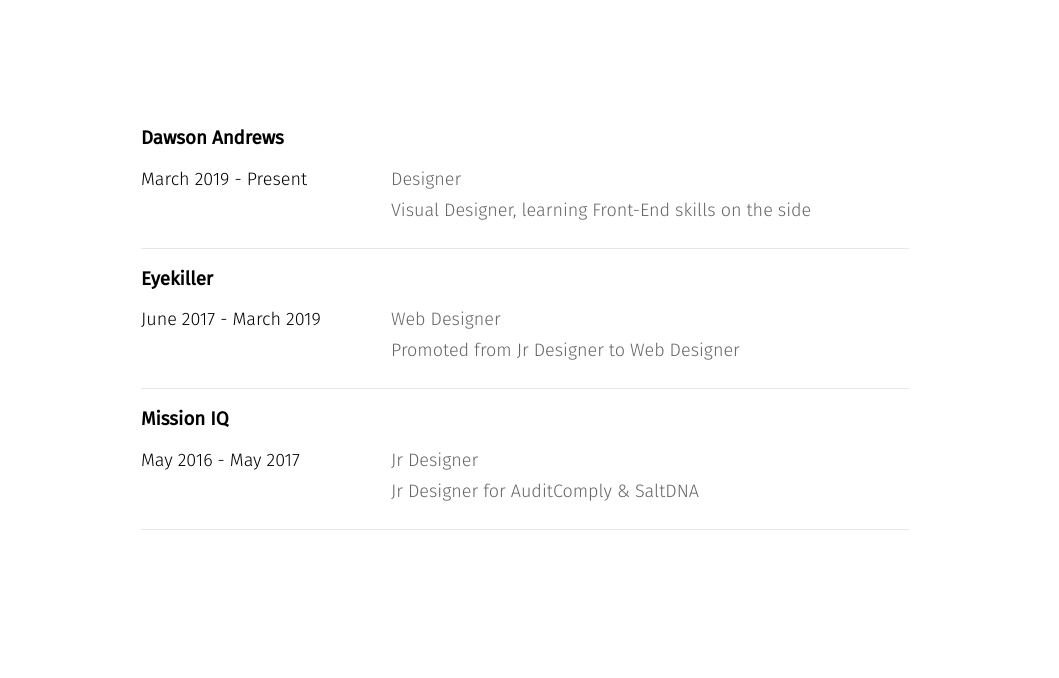
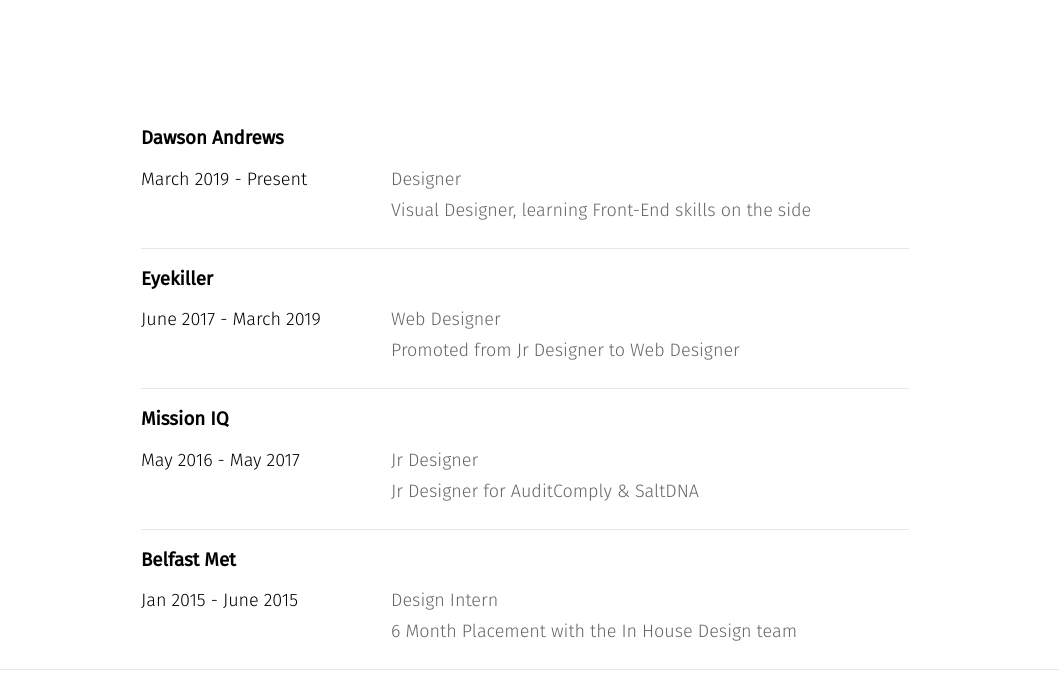
Before and after one commit to MrRobbieSimpson/mrrobbiesimpsontest2.github.io, a plain HTML site: page index.html in a window 1280 px wide. Shown: the part 619-1297 px from the top of the page, without its empty margins (123-1182 px from the left). Before the commit the page ends 1157 px from the top, so only its background shows below. Drawn offline with nearby package versions, Linux system fonts and the light colour scheme.

Commit message:
Add files via upload
updated experience

```diff
--- a/index.html
+++ b/index.html
@@ -93,6 +93,18 @@
       </dl>
     </div>
   </div>
+  <div class="line"></div>
+    <div class="section">
+      <h3 class="title">Belfast Met</h3>
+      <div class="item">
+        <dl>
+          <dt>Jan 2015 - June 2015</dt>
+          <dd>Design Intern</dd>
+          <dd>6 Month Placement with the In House Design team</dd>
+        </dl>
+      </div>
+    </div>
+</div>
 
 <div class="line"></div>
 
```
